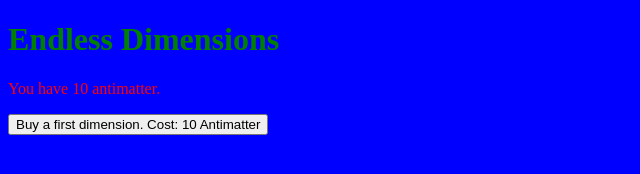
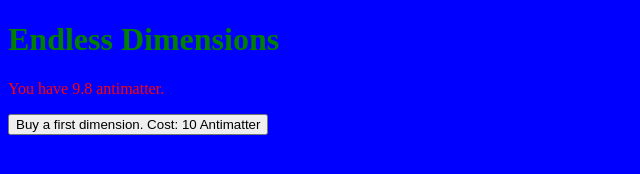
Before and after one commit to NGCMan/endless-dimensions, a plain HTML site: page index.html in a window 1280 px wide. Shown: the full height of the page, 0-640 px from the left. Drawn offline with Linux system fonts and the light colour scheme.

Commit message:
Update index.html

```diff
--- a/index.html
+++ b/index.html
@@ -19,7 +19,7 @@ firstDimensionAmount++
 }
 function gameLoop() {
 antiMatter += amPerSecond/20;
-antiMatter -= antiMatter % 1
+antiMatter -= antiMatter % 0.1
 document.getElementById("demo").innerHTML = "You have " + antiMatter + " antimatter.";
 amPerSecond = firstDimensionAmount
 }
```
